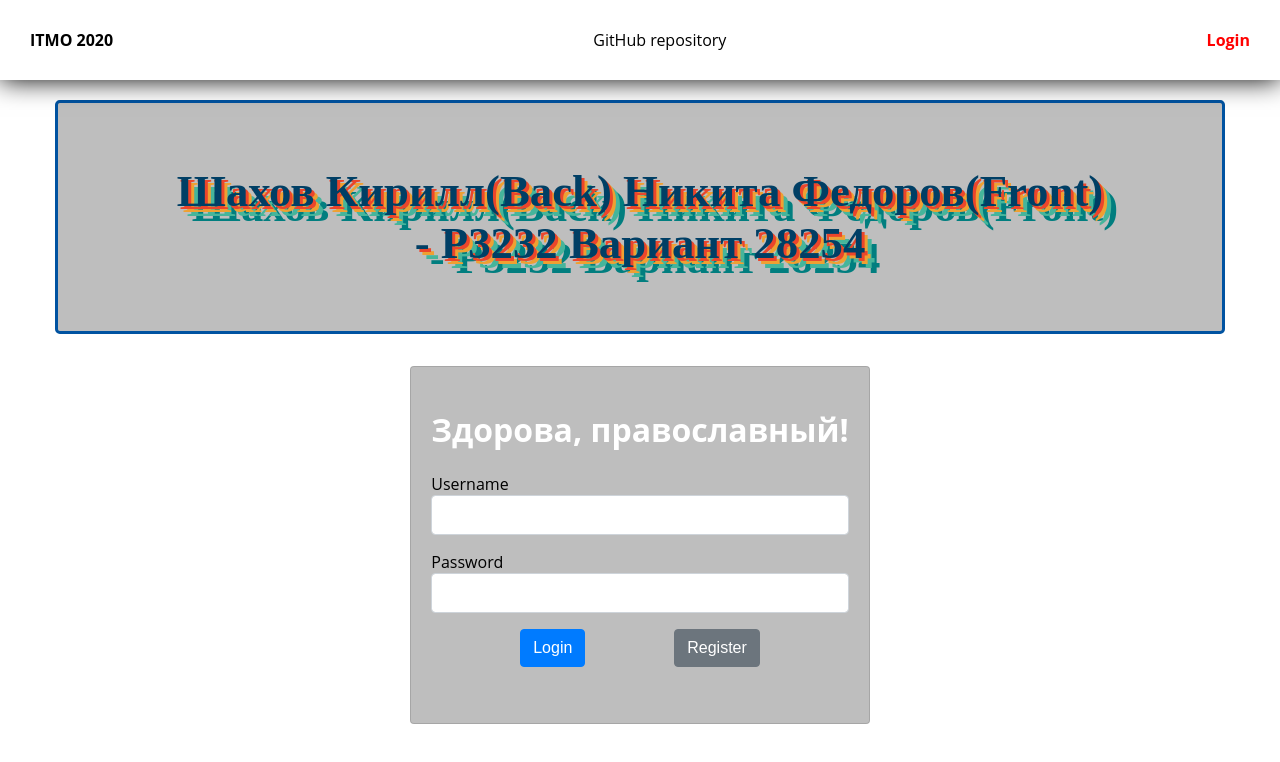
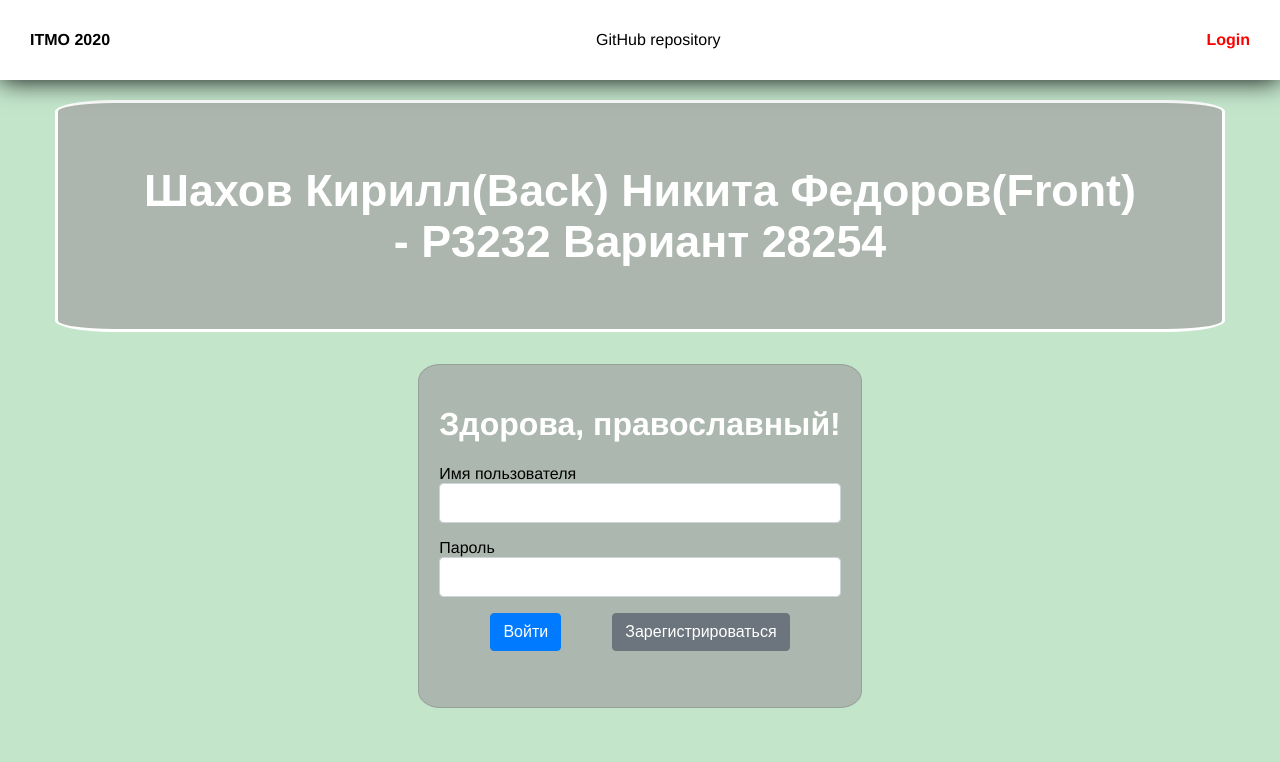
Before and after one commit to KirillShakhov/Web.Lab4, a React (Create React App) app in the folder FrontEnd/: page /~s288867/weblab4/login in a window 1280 px wide. Shown: the top 762 px of the page. Built offline with nearby package versions, Linux system fonts and the light colour scheme.

Commit message:
Made enough

```diff
--- a/FrontEnd/src/components/auth-form/AuthForm.tsx
+++ b/FrontEnd/src/components/auth-form/AuthForm.tsx
@@ -46,13 +46,13 @@ const AuthForm = () => {
 
             <form onSubmit={handleSubmit}>
                 <div className="form-group">
-                    <label className="main-label">Username</label>
+                    <label className="main-label">Имя пользователя</label>
                     <input type="text" name="username"
                            value={username} onChange={handleChange}
                            className={'default-text-input' + (hasError ? ' is-invalid' : '')} />
                 </div>
                 <div className="form-group">
-                    <label className="main-label">Password</label>
+                    <label className="main-label">Пароль</label>
                     <input type="password" name="password"
                            value={password} onChange={handleChange}
                            className={'default-text-input' + (hasError ? ' is-invalid' : '')} />
@@ -64,14 +64,15 @@ const AuthForm = () => {
                                 data-typerequest="login"
                                 onClick={changeRequestType.bind(this)}
                         >
-                            Login
+                            Войти
                         </button>
                         <button className="default-btn btn-secondary"
                                 disabled={isFetching}
                                 data-typerequest="register"
                                 onClick={changeRequestType.bind(this)}
                         >
-                            Register
+                            Зарегистрироваться
+
                         </button>
                     </div>
                 </div>
--- a/FrontEnd/src/components/card/card.scss
+++ b/FrontEnd/src/components/card/card.scss
@@ -5,7 +5,7 @@
   background-color: var(--main-bg);
   background-clip: border-box;
   border: 1px solid rgba(0, 0, 0, 0.125);
-  border-radius: 0.25rem;
+  border-radius: 5%;
   h1 {
     color: white;
   }
--- a/FrontEnd/src/components/table/table.scss
+++ b/FrontEnd/src/components/table/table.scss
@@ -10,7 +10,7 @@
     span {
       background-color: green;
       padding: 4px 3px;
-      border-radius: 25px;
+
     }
   }
   .outside {
@@ -18,7 +18,6 @@
     span {
       background-color: red;
       padding: 3px 5px;
-      border-radius: 25px;
     }
   }
 }
@@ -39,11 +38,8 @@
   border-top: 2px solid #dee2e6;
 }
 
-.table-striped tbody tr:nth-of-type(odd) {
-  background-color: rgba(0, 0, 0, 0.05);
-}
 
 .table-hover tbody tr:hover {
   color: #212529;
-  background-color: rgba(0, 0, 0, 0.075);
+  background-color: rgba(0, 0, 0, 0.05);
 }
--- a/FrontEnd/src/styles/global.scss
+++ b/FrontEnd/src/styles/global.scss
@@ -3,13 +3,14 @@
   --main-bg: rgba(163, 163, 163, 0.7);
   --media-bg1: rgba(40, 136, 103, 0.7);
   --media-bg2: rgb(154, 124, 68);
+  background-color: #c3e6cb;
 }
 
 @import "forms";
 @import "grid";
 
 body {
-  font-family: "Open Sans", "Helvetica Neue", sans-serif;
+  font-family: "Helvetica Neue", Arial;
 }
 
 .text-white {
@@ -21,19 +22,15 @@ body {
   margin-bottom: 2rem;
   background-color: var(--main-bg);
   background-clip: border-box;
-  border: 3px solid rgb(0, 83, 161);
-  border-radius: 0.3rem;
+  border: 3px solid rgb(255, 255, 255);
+  border-radius: 5%;
 }
 
 .jumbotron h1 {
   font-size: 1.6rem;
-  color: #003f65;
-  font-family: 'sans-serif', cursive;
+  color: #ffffff;
+  font-family: 'Arial';
   font-weight: 700;
-  text-shadow: 3px 3px 0 #eb452b,
-  6px 6px 0 #efa032,
-  10px 10px 0 #46b59b,
-  15px 15px 0 #017e7f;
 }
 
 @media screen and (min-width: 758px) {
```
Also changed, not shown: 1 other file (tests, documents, lock files or other folders).
